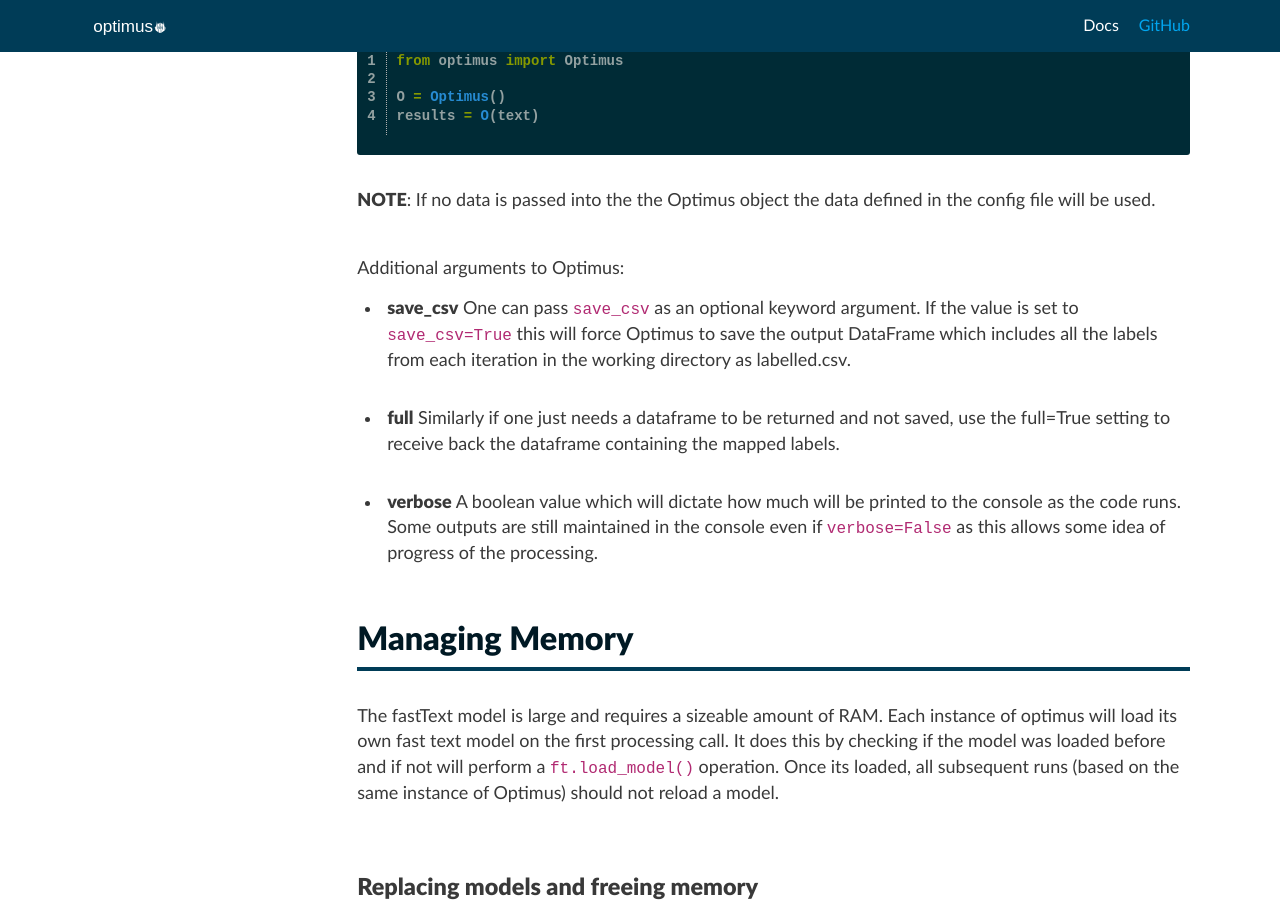
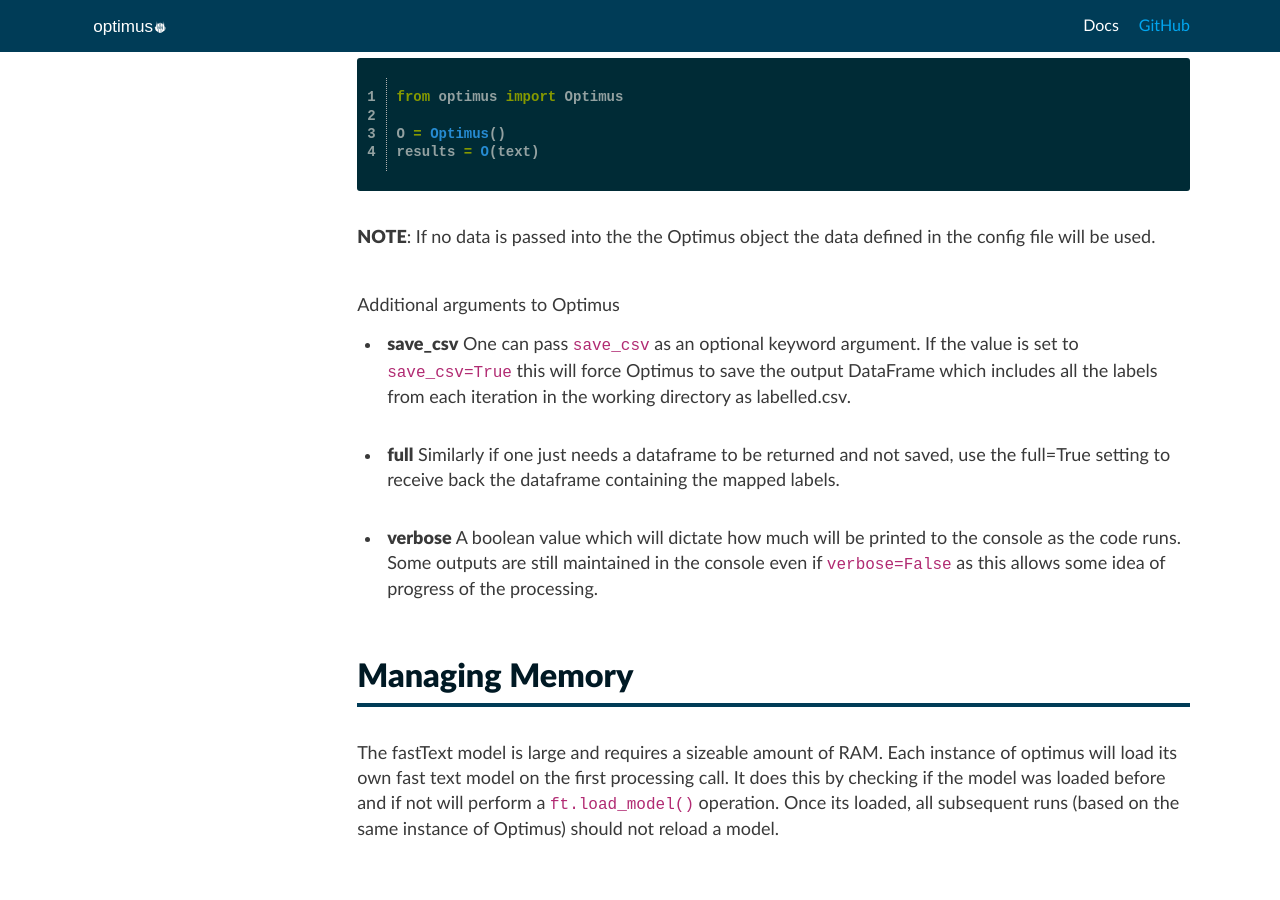
Before and after one commit to datasciencecampus/optimus, a Jekyll site: the page built from docs/_docs/quick_start.md, in a window 1280 px wide and 900 px high, scrolled down 2675 px. Built offline with Jekyll 4.4.1, drawn with Linux system fonts in a browser that asks for light colours; some of the changed text lies outside the part shown.

Commit message:
typo breaking everything

```diff
--- a/docs/_docs/quick_start.md
+++ b/docs/_docs/quick_start.md
@@ -16,9 +16,9 @@
     id: custom-settings
   - title: Running the code & getting outputs
     id: getting-outputs
-  - title: Additional arguments to Optimus
+  - title: Additional arguments to optimus
     id: additional-arguments
-  - title: Managing Memory
+  - title: Managing memory
     id: managing-memory
   - title: Replacing models and freeing memory
     id: replacing-models-and-freeing-memory
@@ -63,7 +63,7 @@
 
 In order to make the tool more accessible a web app based UI was developed. This user interface will help process data without the need of any python coding.
 
-If this is something that interests you please read [this README.md](apps/pipeline_launcher/readme.md) file for more info.
+If this is something that interests you please read [this README.md](https://github.com/datasciencecampus/optimus/blob/master/apps/pipeline_launcher/README.md) file for more info.
 
 <a id="importing"> </a>
 
@@ -149,7 +151,7 @@
 
 <a id="additional-arguments"> </a>
 
-##### Additional arguments to Optimus:
+##### Additional arguments to Optimus
 
 * **save_csv**
 One can pass `save_csv` as an optional keyword argument. If the value is set to
```
Also changed, not shown: other parts of docs/_docs/quick_start.md (+4 -0 lines).
